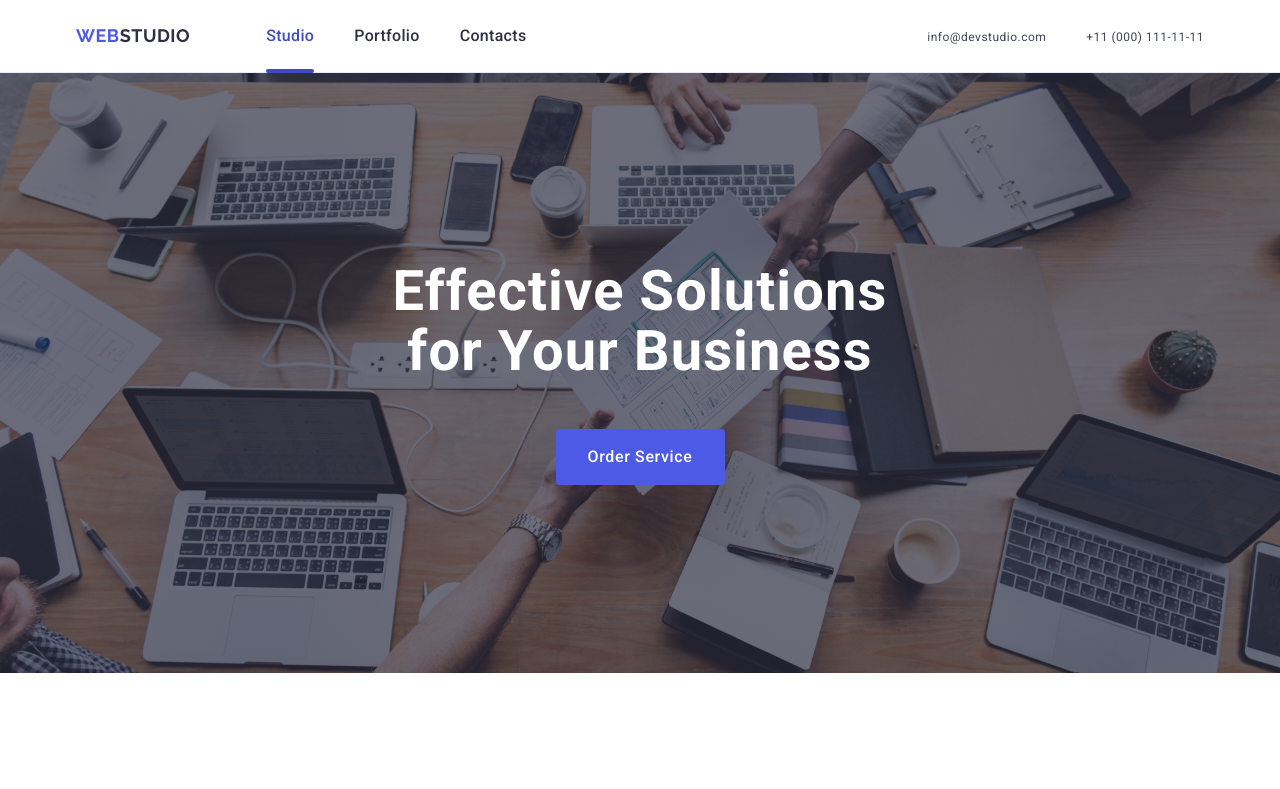
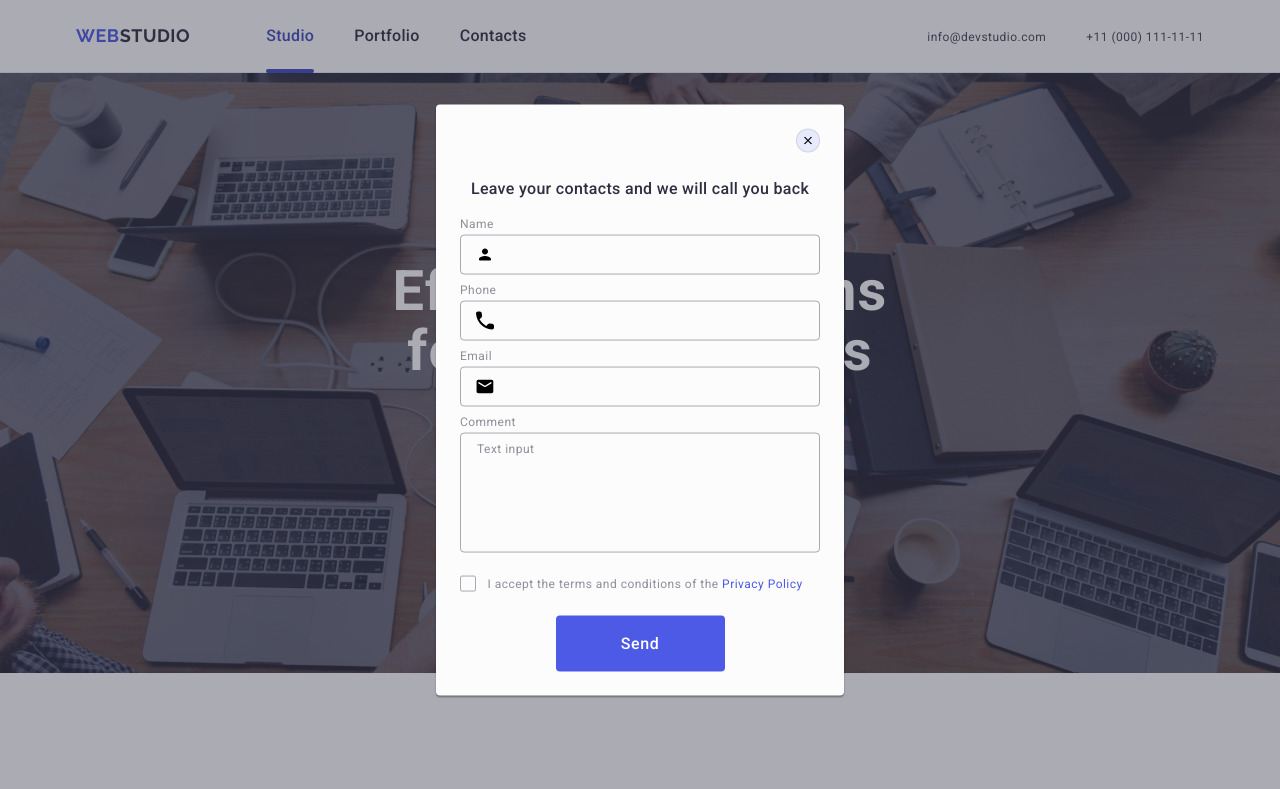
Before and after one commit to DAARN5/goit-markup-hw-06-new, a plain HTML site: page index.html in a window 1280 px wide. Shown: the top 789 px of the page. Drawn offline with nearby package versions, Linux system fonts and the light colour scheme.

Commit message:
hwmodalchange

```diff
--- a/css/styles.css
+++ b/css/styles.css
@@ -1179,9 +1179,12 @@ pointer-events: auto;}
         .footer-input {
             width: 264px;
         }
-        .modal {
-            display: none !important;
-        }
+
+            .modal {
+                    width: 408px;
+                    padding: 72px 24px 24px 24px;
+                }
+
         }
 
 
--- a/index.html
+++ b/index.html
@@ -582,7 +582,7 @@
     </footer>
 
     <!-- ================MODAL=============== -->
-    <div class="backdrop">
+    <div class="backdrop is-open">
         <div class="modal">
             <button type="button" class="modal-close-btn">
                 <svg class="x-for-btn-close" width="8" height="8">
```
